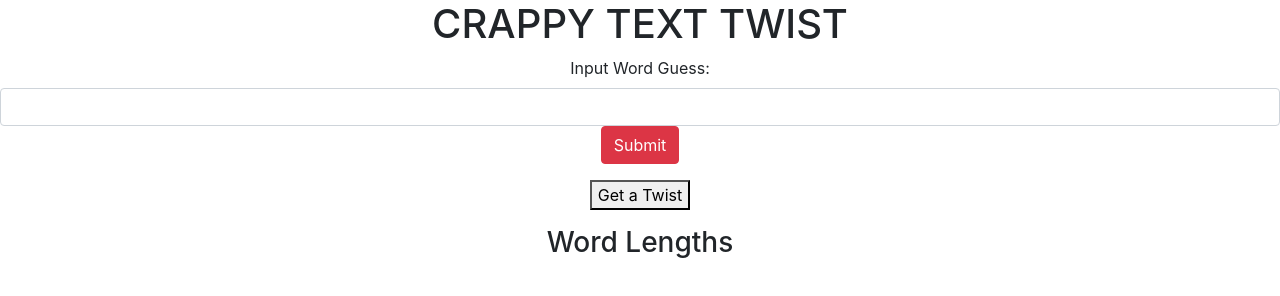
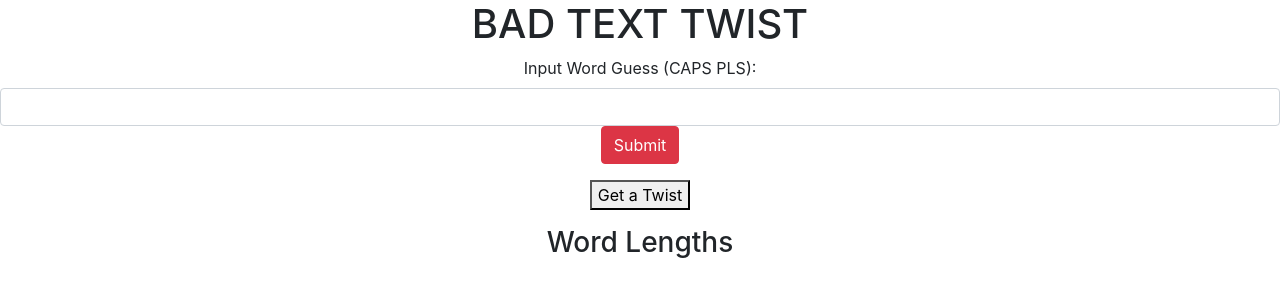
Before and after one commit to atenudel/texttwist, a plain HTML site: page index.html in a window 1280 px wide. Drawn offline with nearby package versions, Linux system fonts and the light colour scheme.

Commit message:
Update index.html

```diff
--- a/index.html
+++ b/index.html
@@ -7,11 +7,11 @@ integrity="sha384-ggOyR0iXCbMQv3Xipma34MD+dH/1fQ784/j6cY/iJTQUOhcWr7x9JvoRxT2MZw
     <script src="https://cdn.jsdelivr.net/npm/jquery@3.2.1/dist/jquery.min.js"></script>
   </head>
   <body>
-    <h1 align="center">CRAPPY TEXT TWIST</h1>
+    <h1 align="center">BAD TEXT TWIST</h1>
 
 
     <div class='form-group' align="center">
-            <label for='theanswer'>Input Word Guess:</label>
+            <label for='theanswer'>Input Word Guess (CAPS PLS):</label>
             <input id='theanswer' type='text' class='form-control' required>
             <input type='submit' id='go' class='btn btn-danger' value='Submit'>
      </div>
```
